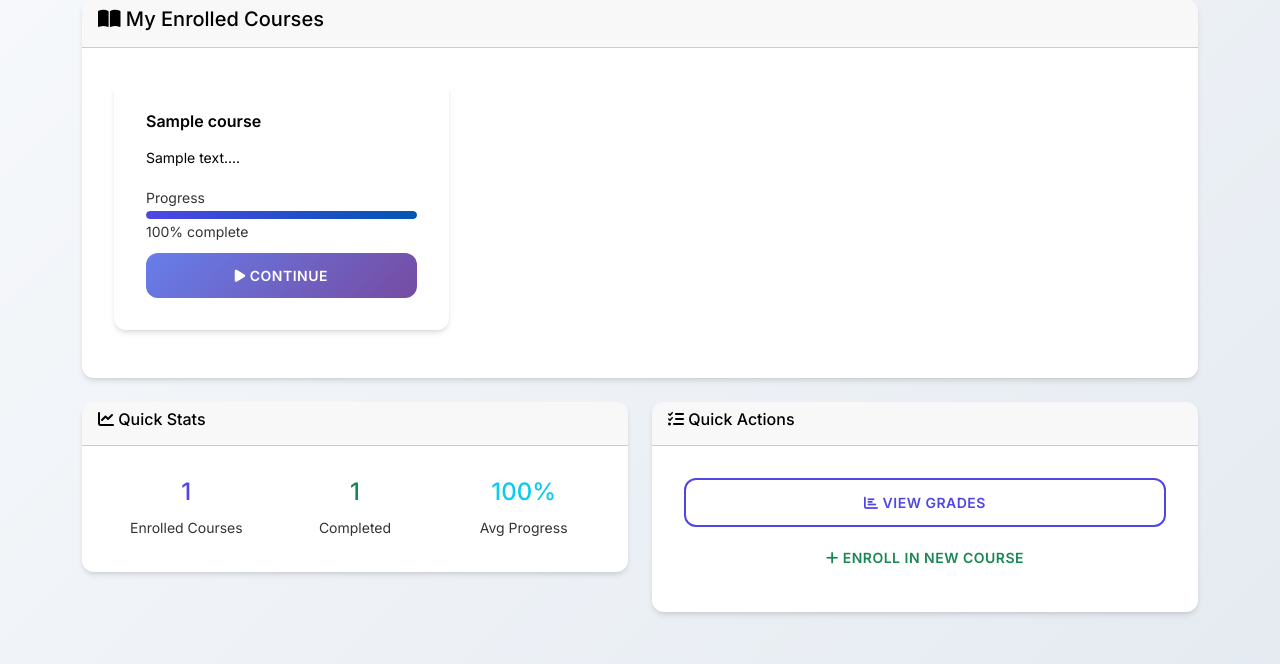
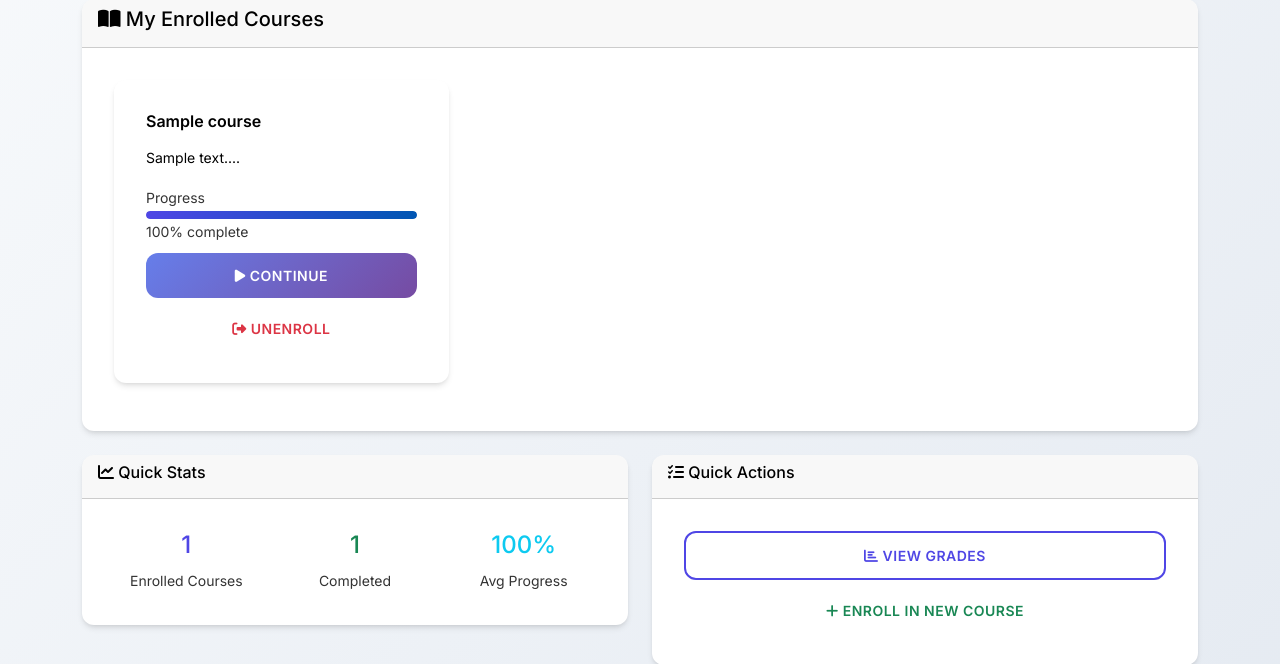
Before and after one commit to nihal-kabir/ShikkhaDwar, a Flask app: page /student/dashboard in a window 1280 px wide. Shown: the part 233-897 px from the top of the page. Run offline with Flask 3, Linux system fonts and the light colour scheme; the visitor is signed in with stand-in values (Sample User, id 1); tables that the repository leaves empty hold one stand-in row (values such as "Sample post"); some libraries are stand-ins or nearby versions.

Commit message:
unenroll button

```diff
--- a/templates/student/dashboard.html
+++ b/templates/student/dashboard.html
@@ -36,7 +36,7 @@
                                             <small class="text-muted">{{ "%.0f"|format(enrollment.progress_percentage) }}% complete</small>
                                         </div>
 
-                                        <div class="d-flex gap-1 w-100">
+                                        <div class="d-flex gap-1 w-100 mb-2">
                                             <a href="{{ url_for('student.view_progress', course_id=enrollment.course.id) }}"
                                                class="btn btn-sm btn-primary flex-grow-1">
                                                 <i class="fas fa-play"></i> Continue
@@ -48,6 +48,11 @@
                                                 </a>
                                             {% endif %}
                                         </div>
+                                        <button type="button" class="btn btn-sm btn-outline-danger w-100"
+                                                data-bs-toggle="modal"
+                                                data-bs-target="#unenrollModal{{ enrollment.course.id }}">
+                                            <i class="fas fa-sign-out-alt"></i> Unenroll
+                                        </button>
                                     </div>
                                 </div>
                             </div>
@@ -114,4 +119,44 @@
         </div>
     </div>
 </div>
+
+<!-- Unenroll Confirmation Modals -->
+{% if enrollments %}
+    {% for enrollment in enrollments %}
+        <div class="modal fade" id="unenrollModal{{ enrollment.course.id }}" tabindex="-1" aria-labelledby="unenrollModalLabel{{ enrollment.course.id }}" aria-hidden="true">
+            <div class="modal-dialog">
+                <div class="modal-content">
+                    <div class="modal-header">
+                        <h5 class="modal-title" id="unenrollModalLabel{{ enrollment.course.id }}">
+                            <i class="fas fa-exclamation-triangle text-warning"></i> Unenroll from Course
+                        </h5>
+                        <button type="button" class="btn-close" data-bs-dismiss="modal" aria-label="Close"></button>
+                    </div>
+                    <div class="modal-body">
+                        <p>Are you sure you want to unenroll from <strong>{{ enrollment.course.title }}</strong>?</p>
+                        <div class="alert alert-warning">
+                            <i class="fas fa-exclamation-triangle"></i> <strong>Warning:</strong>
+                            <ul class="mb-0 mt-2">
+                                <li>Your progress ({{ "%.0f"|format(enrollment.progress_percentage) }}%) will be lost</li>
+                                <li>Your quiz scores and attempts will be deleted</li>
+                                <li>You will need to re-enroll to access course content</li>
+                                <li>This action cannot be undone</li>
+                            </ul>
+                        </div>
+                    </div>
+                    <div class="modal-footer">
+                        <button type="button" class="btn btn-secondary" data-bs-dismiss="modal">
+                            <i class="fas fa-times"></i> Cancel
+                        </button>
+                        <form method="POST" action="{{ url_for('courses.unenroll_course', course_id=enrollment.course.id) }}" style="display: inline;">
+                            <button type="submit" class="btn btn-danger">
+                                <i class="fas fa-sign-out-alt"></i> Yes, Unenroll Me
+                            </button>
+                        </form>
+                    </div>
+                </div>
+            </div>
+        </div>
+    {% endfor %}
+{% endif %}
 {% endblock %}
```
Also changed, not shown: templates/courses/detail.html (+42 -1 lines).
